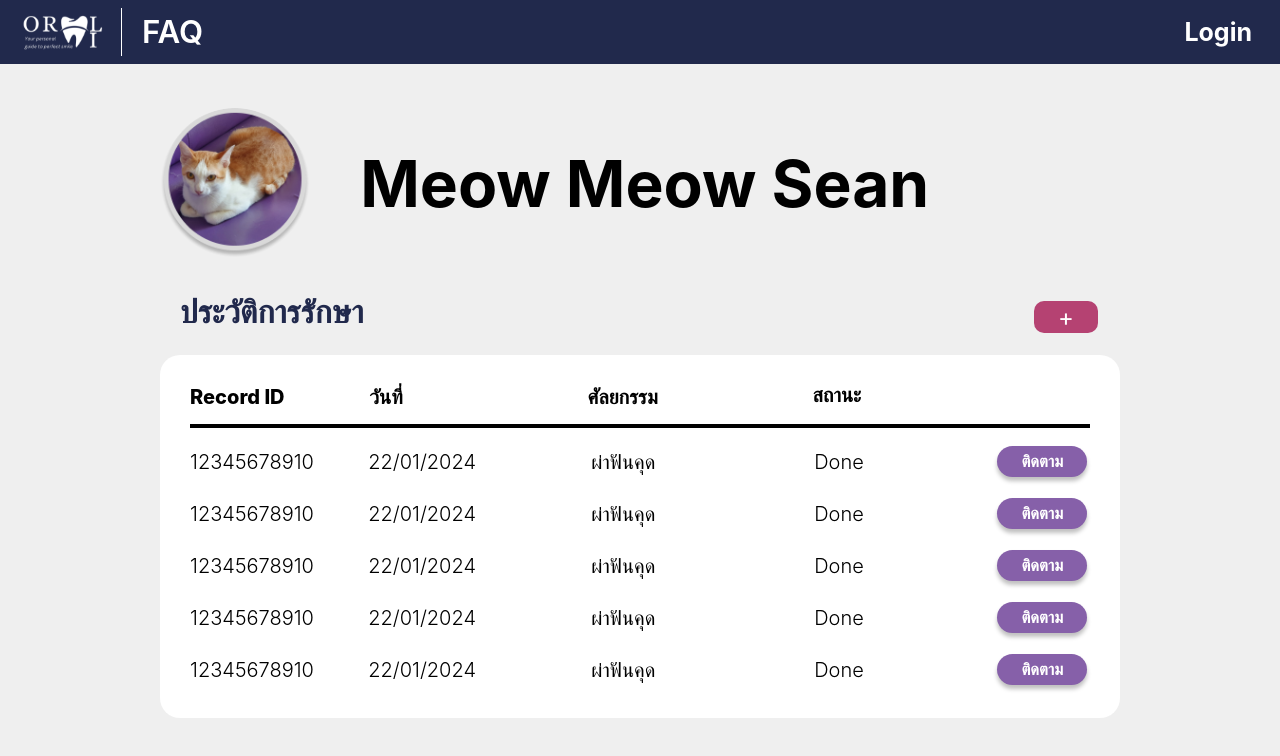
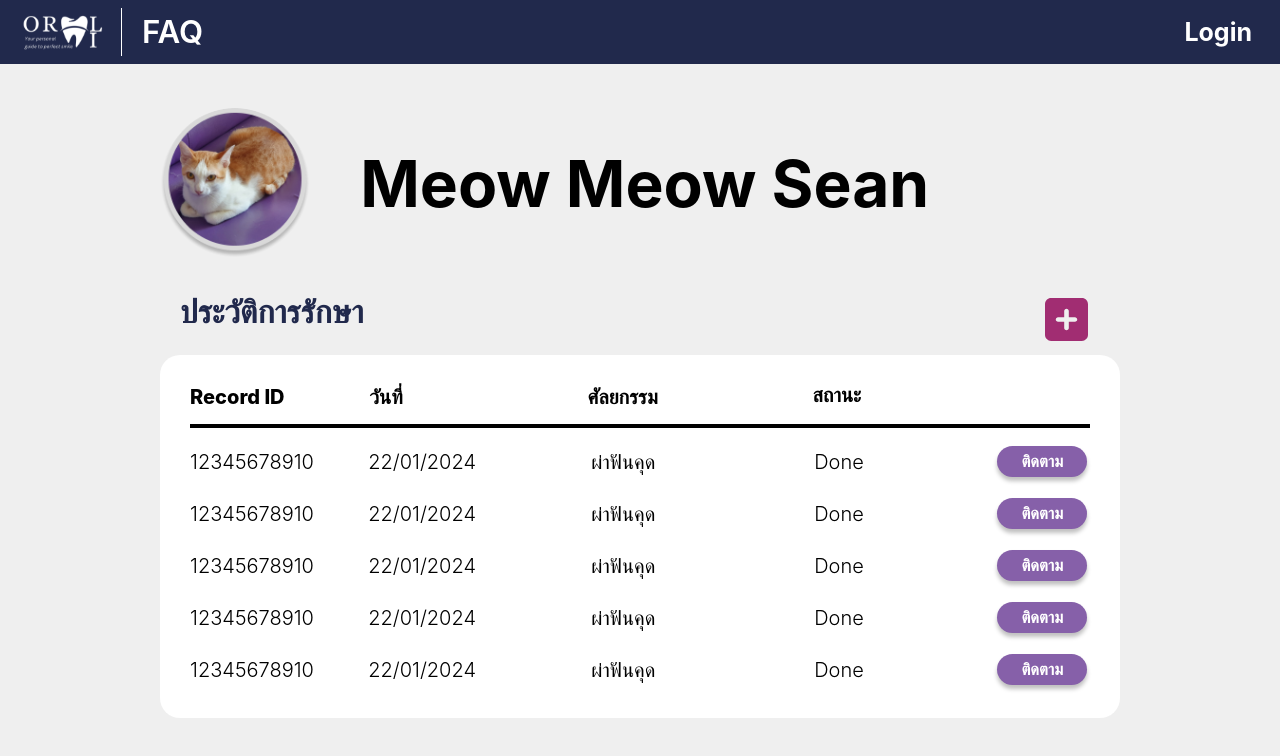
Before and after one commit to KhChanon/DENTAL-WEB-AI, a React (Create React App) app in the folder client/: page /patientinfo in a window 1280 px wide. Shown: the top 756 px of the page. Built offline with nearby package versions, Linux system fonts and the light colour scheme.

Commit message:
Change 'add' button to svg

```diff
--- a/client/src/pages/Patientinfo/Patientinfo.tsx
+++ b/client/src/pages/Patientinfo/Patientinfo.tsx
@@ -6,6 +6,7 @@ import InfoItem from './components/InfoItem'
 import axios from 'axios';
 import config from '../../config/config.json';
 import { UserProp } from '../../interface/UserProp'
+import PlusIcon from './components/PlusIcon.svg';
 
 const Patientinfo = () => {
   const [auth, setAuth] = useState<boolean>(false);
@@ -13,7 +14,7 @@ const Patientinfo = () => {
   const [user, setUser] = useState<UserProp>();
 
   const getUser = async () => {
-    try{
+    try {
       const res = await axios.get(config.API_URL + '/users/user/' + userID);
       setUser(res.data.user);
     } catch (error) {
@@ -53,11 +54,15 @@ const Patientinfo = () => {
             <b className="w-[25.5rem] relative flex items-center h-[2.94rem] shrink-0">
               ประวัติการรักษา
             </b>
-          <div className="w-[4.13rem] relative h-[2.08rem] text-center text-[1.5rem] text-colors-white-white">
+            <div className="w-[4.13rem] relative h-[2.08rem] text-center text-[1.5rem]">
               {/* <div className="absolute top-[0rem] left-[0rem] rounded-[10px] bg-palevioletred w-[4.13rem] h-[2.08rem]" /> */}
-            <div className="absolute top-[0.4rem] rounded-[10px] flex items-center justify-center w-[4rem] h-[2rem] bg-palevioletred">
-              +
-            </div>
+
+              {/* <PlusIcon className="absolute top-[0.4rem] rounded-[10px] flex items-center justify-center w-[4rem] h-[2rem]"/> */}
+              <img
+                className="cursor-pointer select-none"
+                alt=""
+                src={PlusIcon}
+              />
             </div>
           </div>
           <div className="self-stretch rounded-xl bg-colors-white-white flex flex-col items-start justify-start p-[1.88rem] box-border gap-[0.94rem] max-w-full text-xl text-black mq450:pt-[1.25rem] mq450:pb-[1.25rem] mq450:box-border">
@@ -70,11 +75,11 @@ const Patientinfo = () => {
               </div>
             </div>
             <div className="w-[57.06rem] h-[0.06rem] relative box-border max-w-full border-t-[1px] border-solid border-black" />
-          <InfoItem  RecordID={"12345678910"} TimeStamp={new Date()} SurgicalProcedure={"ผ่าฟันคุด"} Status={"Done"} ChatMessesge={"55555555"} />
-          <InfoItem  RecordID={"12345678910"} TimeStamp={new Date()} SurgicalProcedure={"ผ่าฟันคุด"} Status={"Done"} ChatMessesge={"55555555"} />
-          <InfoItem  RecordID={"12345678910"} TimeStamp={new Date()} SurgicalProcedure={"ผ่าฟันคุด"} Status={"Done"} ChatMessesge={"55555555"} />
-          <InfoItem  RecordID={"12345678910"} TimeStamp={new Date()} SurgicalProcedure={"ผ่าฟันคุด"} Status={"Done"} ChatMessesge={"55555555"} />
-          <InfoItem  RecordID={"12345678910"} TimeStamp={new Date()} SurgicalProcedure={"ผ่าฟันคุด"} Status={"Done"} ChatMessesge={"55555555"} />
+            <InfoItem RecordID={"12345678910"} TimeStamp={new Date()} SurgicalProcedure={"ผ่าฟันคุด"} Status={"Done"} ChatMessesge={"55555555"} />
+            <InfoItem RecordID={"12345678910"} TimeStamp={new Date()} SurgicalProcedure={"ผ่าฟันคุด"} Status={"Done"} ChatMessesge={"55555555"} />
+            <InfoItem RecordID={"12345678910"} TimeStamp={new Date()} SurgicalProcedure={"ผ่าฟันคุด"} Status={"Done"} ChatMessesge={"55555555"} />
+            <InfoItem RecordID={"12345678910"} TimeStamp={new Date()} SurgicalProcedure={"ผ่าฟันคุด"} Status={"Done"} ChatMessesge={"55555555"} />
+            <InfoItem RecordID={"12345678910"} TimeStamp={new Date()} SurgicalProcedure={"ผ่าฟันคุด"} Status={"Done"} ChatMessesge={"55555555"} />
           </div>
         </div>
       </section>
```
Also changed, not shown: client/src/pages/Patientinfo/components/PlusIcon.svg (added). Lines whose indentation alone changed are shown as unchanged.
